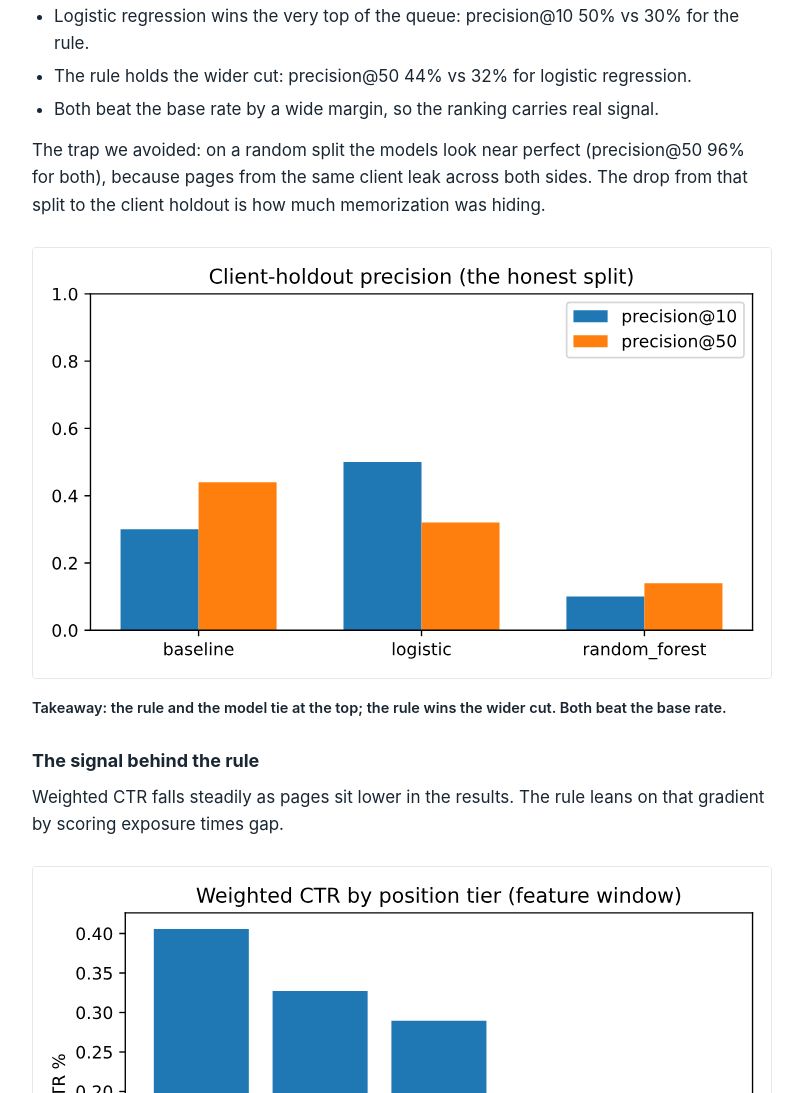
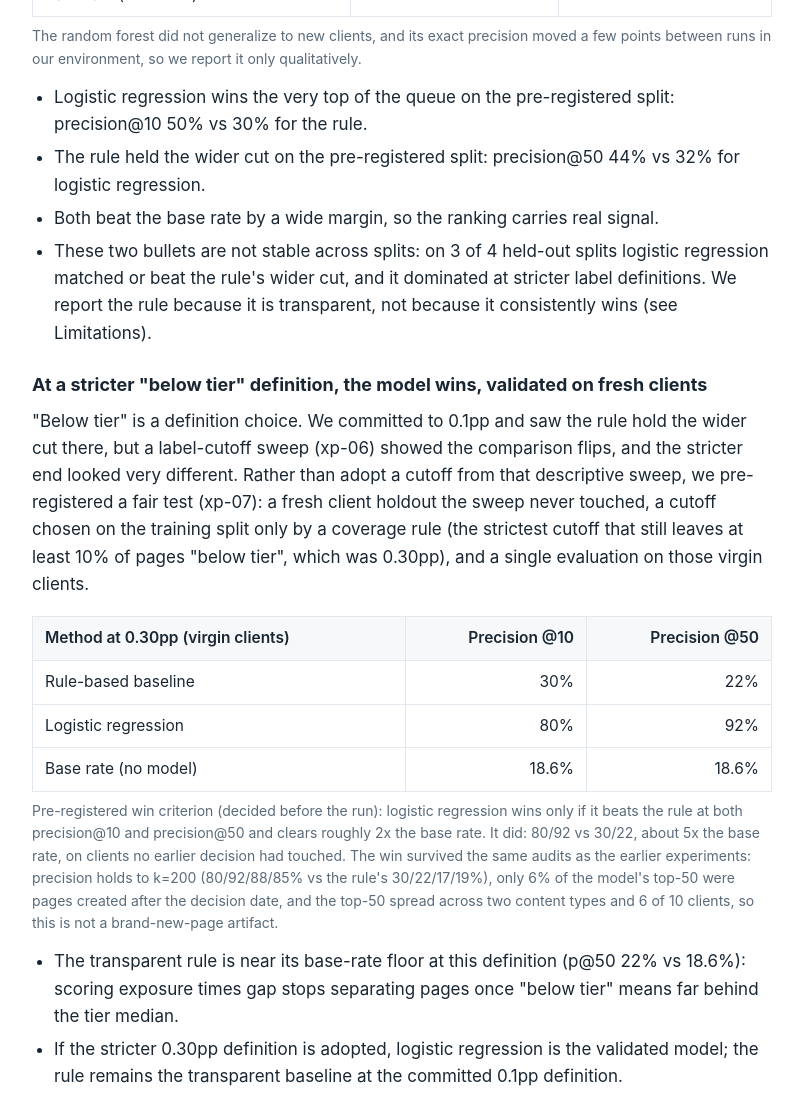
Before and after one commit to NameRectified/flyrank-ml-internship, a plain HTML site: page paper/index.html in a window 1280 px wide. Shown: the part 3826-4919 px from the top of the page, without its empty margins (238-1041 px from the left). Drawn offline with Linux system fonts and the light colour scheme.

Commit message:
paper: label-sensitivity, split-stability, and validated 0.30pp logistic-regression result; remove em-dashes

```diff
--- a/paper/index.html
+++ b/paper/index.html
@@ -91,7 +91,7 @@
 <section id="abstract">
   <h2>Abstract</h2>
   <div class="abstract">
-    <p>Which of a client's pages should a content reviewer open first for a CTR or engagement fix? We analyzed 120,258 pages from 47 real clients, using features from January and February 2026 to predict an outcome measured in March. We compared a transparent rule (score a page by how much exposure it has and how far its CTR or engagement sits below the norm for its position) against a logistic regression and a random forest, and tested everything on clients the models never saw. On held-out clients, the model did better at the very top of the queue (precision@10: 50% vs 30% for the rule), while the rule held the wider cut (precision@50: 44% vs 32%), against a 15.9% base rate; the random forest did not generalize. The result is a ranked, reason-coded review queue that tells a reviewer which pages to open first, and why.</p>
+    <p>Which of a client's pages should a content reviewer open first for a CTR or engagement fix? We analyzed 120,258 pages from 47 real clients, using features from January and February 2026 to predict an outcome measured in March. We compared a transparent rule (score a page by how much exposure it has and how far its CTR or engagement sits below the norm for its position) against a logistic regression and a random forest, and tested everything on clients the models never saw. On the pre-registered held-out clients, the model did better at the very top of the queue (precision@10: 50% vs 30% for the rule), while the rule held the wider cut (precision@50: 44% vs 32%), against a 15.9% base rate; the random forest did not generalize. The rule-vs-model comparison is not stable across splits or label definitions, so we do not claim the rule is reliably better; it is chosen for transparency. The result is a ranked, reason-coded review queue that tells a reviewer which pages to open first, and why.</p>
   </div>
 </section>
 
@@ -186,15 +186,47 @@
   </table>
   <p class="note">The random forest did not generalize to new clients, and its exact precision moved a few points between runs in our environment, so we report it only qualitatively.</p>
   <ul>
-    <li>Logistic regression wins the very top of the queue: precision@10 50% vs 30% for the rule.</li>
-    <li>The rule holds the wider cut: precision@50 44% vs 32% for logistic regression.</li>
+    <li>Logistic regression wins the very top of the queue on the pre-registered split: precision@10 50% vs 30% for the rule.</li>
+    <li>The rule held the wider cut on the pre-registered split: precision@50 44% vs 32% for logistic regression.</li>
     <li>Both beat the base rate by a wide margin, so the ranking carries real signal.</li>
+    <li>These two bullets are not stable across splits: on 3 of 4 held-out splits logistic regression matched or beat the rule's wider cut, and it dominated at stricter label definitions. We report the rule because it is transparent, not because it consistently wins (see Limitations).</li>
   </ul>
+
+  <h3>At a stricter "below tier" definition, the model wins, validated on fresh clients</h3>
+  <p>"Below tier" is a definition choice. We committed to 0.1pp and saw the rule hold the wider cut there, but a label-cutoff sweep (xp-06) showed the comparison flips, and the stricter end looked very different. Rather than adopt a cutoff from that descriptive sweep, we pre-registered a fair test (xp-07): a fresh client holdout the sweep never touched, a cutoff chosen on the training split only by a coverage rule (the strictest cutoff that still leaves at least 10% of pages "below tier", which was 0.30pp), and a single evaluation on those virgin clients.</p>
+  <table>
+    <tr>
+      <th>Method at 0.30pp (virgin clients)</th>
+      <th class="num">Precision @10</th>
+      <th class="num">Precision @50</th>
+    </tr>
+    <tr>
+      <td>Rule-based baseline</td>
+      <td class="num">30%</td>
+      <td class="num">22%</td>
+    </tr>
+    <tr>
+      <td>Logistic regression</td>
+      <td class="num">80%</td>
+      <td class="num">92%</td>
+    </tr>
+    <tr>
+      <td>Base rate (no model)</td>
+      <td class="num">18.6%</td>
+      <td class="num">18.6%</td>
+    </tr>
+  </table>
+  <p class="note">Pre-registered win criterion (decided before the run): logistic regression wins only if it beats the rule at both precision@10 and precision@50 and clears roughly 2x the base rate. It did: 80/92 vs 30/22, about 5x the base rate, on clients no earlier decision had touched. The win survived the same audits as the earlier experiments: precision holds to k=200 (80/92/88/85% vs the rule's 30/22/17/19%), only 6% of the model's top-50 were pages created after the decision date, and the top-50 spread across two content types and 6 of 10 clients, so this is not a brand-new-page artifact.</p>
+  <ul>
+    <li>The transparent rule is near its base-rate floor at this definition (p@50 22% vs 18.6%): scoring exposure times gap stops separating pages once "below tier" means far behind the tier median.</li>
+    <li>If the stricter 0.30pp definition is adopted, logistic regression is the validated model; the rule remains the transparent baseline at the committed 0.1pp definition.</li>
+  </ul>
+
   <p>The trap we avoided: on a random split the models look near perfect (precision@50 96% for both), because pages from the same client leak across both sides. The drop from that split to the client holdout is how much memorization was hiding.</p>
 
   <figure>
     <img src="assets/playbook_precision_at_k.svg" alt="Precision at 10 and 50 on the client-holdout split for the rule, logistic regression, and random forest.">
-    <figcaption><span class="takeaway">Takeaway: the rule and the model tie at the top; the rule wins the wider cut. Both beat the base rate.</span></figcaption>
+    <figcaption><span class="takeaway">Takeaway: on the pre-registered split the rule and the model tie at the top and the rule leads the wider cut; across splits the comparison is not stable. The rule is chosen for transparency, and both beat the base rate.</span></figcaption>
   </figure>
 
   <h3>The signal behind the rule</h3>
@@ -217,7 +249,9 @@
     <li><strong>The engagement arm is directional, not validated.</strong> It treats one click as roughly one engaged session, a conservative proxy for content fixes.</li>
     <li><strong>Client mix shifts the base rate.</strong> The held-out clients happened to have a lower below-tier rate (15.9% vs 57.5% on the random split), so results depend on which clients the queue is applied to.</li>
     <li><strong>Random forest precision was not stable run to run</strong> in our environment, so we report it only qualitatively.</li>
-    <li><strong>We tried harder models; none beat the rule.</strong> Beyond the ones shown here, we ran an extended experiment round (gradient boosting, extra features, and a wider model zoo). None of them beat the rule on pages that actually existed at the decision moment; the apparent wins were artifacts of ranking brand-new pages. Full record in the <a href="https://github.com/NameRectified/flyrank-ml-internship/blob/main/work/experiments/README.md">experiment log</a>.</li>
+    <li><strong>We tried harder models; none beat the rule on the pre-registered split.</strong> Beyond the ones shown here, we ran an extended experiment round (gradient boosting, extra features, and a wider model zoo). None of them beat the rule on the pre-registered split under the committed 0.1pp definition, on pages that actually existed at the decision moment; the apparent wins were artifacts of ranking brand-new pages. Full record in the <a href="https://github.com/NameRectified/flyrank-ml-internship/blob/main/work/experiments/README.md">experiment log</a>.</li>
+    <li><strong>The result depends on how "below tier" is defined.</strong> We swept the label cutoff around the committed 0.1pp value. On the pre-registered split the rule beats logistic regression at that cutoff and looser ones, but at stricter cutoffs (0.2–0.3pp) logistic regression dominates, and beyond ~0.4pp no page in the data is below tier at all. The committed 0.1pp definition stays; the sweep is recorded in the <a href="https://github.com/NameRectified/flyrank-ml-internship/blob/main/work/experiments/README.md">experiment log</a>.</li>
+    <li><strong>The rule-vs-model comparison is not stable across splits.</strong> The wider-cut rule win in Section 4 is from the pre-registered split (seed 42); across three other client-holdout splits logistic regression matched or beat the rule's precision@50 (3 of 4 splits at the committed cutoff, 4 of 4 at stricter label definitions). The pre-registered confirmatory test on fresh held-out clients (xp-07) then validated the strict-cutoff logistic-regression lead: at 0.30pp the model reached precision@50 92% vs the rule's 22% (about 5x the base rate), while the rule sat near its base-rate floor. At the stricter definition the model is the recommended choice; the 0.1pp rule remains the transparent baseline.</li>
   </ul>
 </section>
 
@@ -229,8 +263,9 @@
     <li><strong>ctr_arm:</strong> exposure times the CTR gap over the tier median, only for pages with at least 500 impressions and a gap over 0.1 percentage points.</li>
     <li><strong>eng_arm:</strong> the engagement gap below <code>eng_target</code> (the weighted median engagement rate for the page's content type and intent), scaled by sessions, only for pages with at least 50 sessions.</li>
   </ul>
+  <p><strong>Validated alternative:</strong> a pre-registered test on fresh clients (xp-07) showed that under a stricter "below tier" definition (0.30pp instead of 0.1pp) a logistic regression clearly beats the rule (precision@50 92% vs 22%, about 5x the base rate), where the rule sat near its own base-rate floor. Teams that adopt the stricter definition should rank with the model; the rule stays the transparent choice at the committed 0.1pp definition.</p>
   <p><strong>Queue:</strong> pages with a <code>ctr_opportunity</code> or an <code>engagement_gap</code> flag, sorted by score, highest first. Refresh-only pages are counted but kept out, because refreshing is a scheduled task that does not need editorial ranking. The queue at the decision moment holds 48,704 pages.</p>
-  <p>Try it live: <a href="ui/">explore the ranked queue interactively</a> — sort by reason code and archetype, and inspect the per-action mix behind the queue.</p>
+  <p>Try it live: <a href="ui/">explore the ranked queue interactively</a>, sort by reason code and archetype, and inspect the per-action mix behind the queue.</p>
   <p><strong>Reason codes:</strong></p>
   <ul>
     <li><code>ctr_opportunity</code>: visible page below its tier CTR. This is the validated signal.</li>
```
